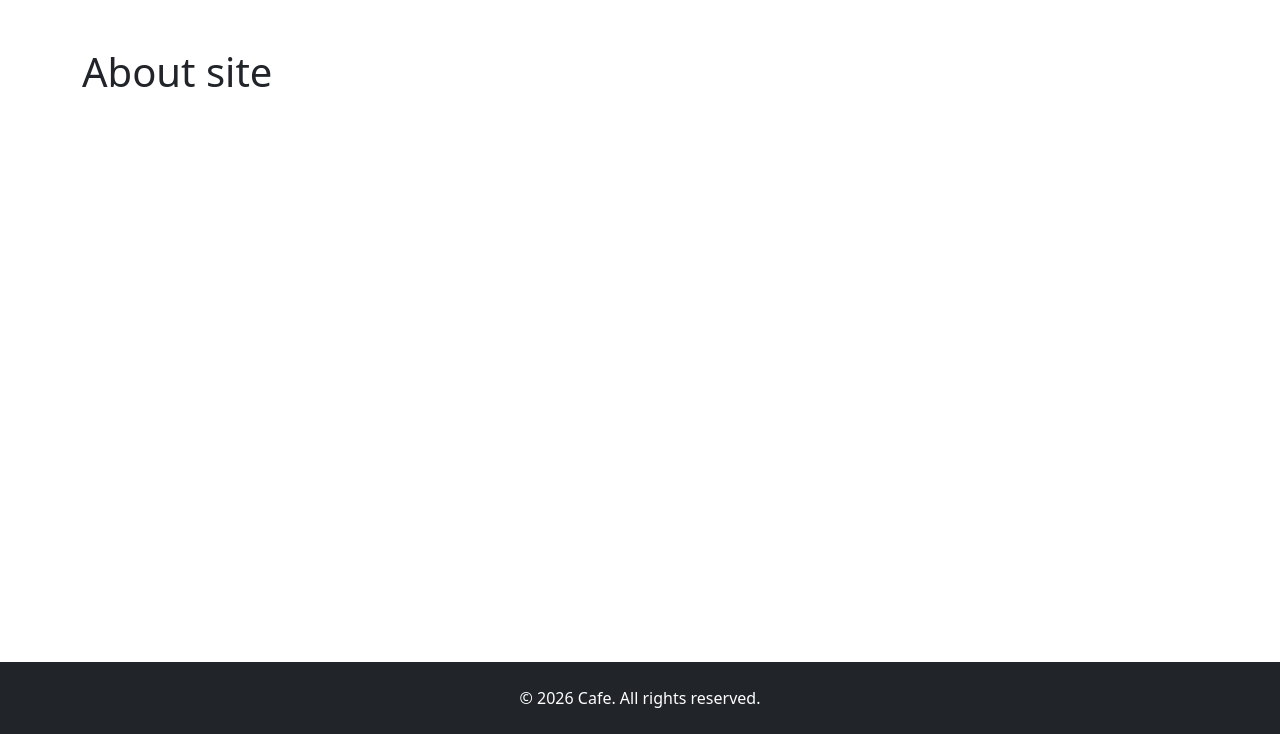
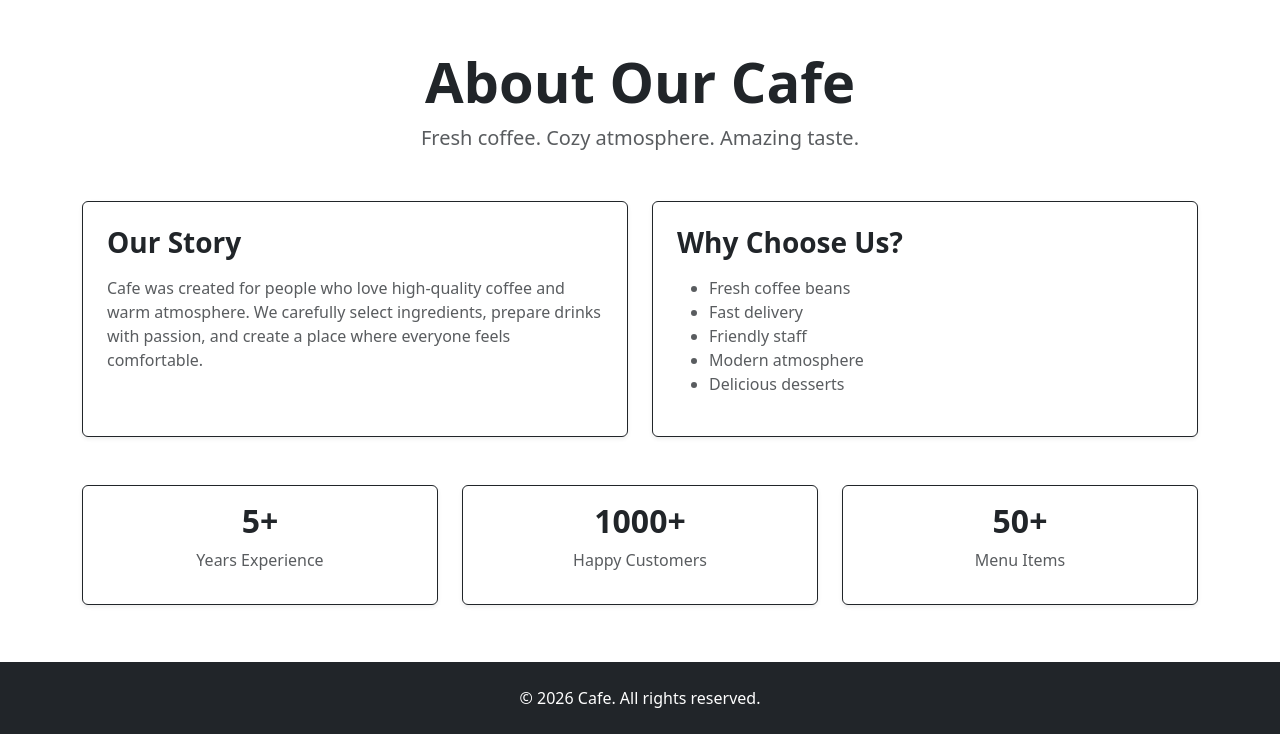
Before and after one commit to koakamn/cafe-management-system, a Django app: page /about/ in a window 1280 px wide. Shown: the part 66-800 px from the top of the page. Run offline with Django 5.2, Linux system fonts and the light colour scheme.

Commit message:
frontend upgrades

```diff
--- a/cafe/core/templates/core/about.html
+++ b/cafe/core/templates/core/about.html
@@ -1,5 +1,141 @@
-{%extends 'base.html'%}
+{% extends 'base.html' %}
 
-{%block content%}
-<h1>About site</h1>
-{%endblock%}
+{% block title %}About{% endblock %}
+
+{% block content %}
+
+<div class="text-center mb-5">
+
+    <h1 class="display-4 fw-bold">
+        About Our Cafe
+    </h1>
+
+    <p class="lead text-muted">
+        Fresh coffee. Cozy atmosphere. Amazing taste.
+    </p>
+
+</div>
+
+<div class="row g-4 mb-5">
+
+    <div class="col-md-6">
+
+        <div class="card h-100 shadow-sm border-dark">
+
+            <div class="card-body p-4">
+
+                <h3 class="fw-bold mb-3">
+                    Our Story
+                </h3>
+
+                <p class="text-muted">
+
+                    Cafe was created for people who love
+                    high-quality coffee and warm atmosphere.
+
+                    We carefully select ingredients,
+                    prepare drinks with passion,
+                    and create a place where everyone
+                    feels comfortable.
+
+                </p>
+
+            </div>
+
+        </div>
+
+    </div>
+
+    <div class="col-md-6">
+
+        <div class="card h-100 shadow-sm border-dark">
+
+            <div class="card-body p-4">
+
+                <h3 class="fw-bold mb-3">
+                    Why Choose Us?
+                </h3>
+
+                <ul class="text-muted">
+
+                    <li>Fresh coffee beans</li>
+                    <li>Fast delivery</li>
+                    <li>Friendly staff</li>
+                    <li>Modern atmosphere</li>
+                    <li>Delicious desserts</li>
+
+                </ul>
+
+            </div>
+
+        </div>
+
+    </div>
+
+</div>
+
+<div class="row text-center g-4">
+
+    <div class="col-md-4">
+
+        <div class="card border-dark shadow-sm">
+
+            <div class="card-body">
+
+                <h2 class="fw-bold">
+                    5+
+                </h2>
+
+                <p class="text-muted">
+                    Years Experience
+                </p>
+
+            </div>
+
+        </div>
+
+    </div>
+
+    <div class="col-md-4">
+
+        <div class="card border-dark shadow-sm">
+
+            <div class="card-body">
+
+                <h2 class="fw-bold">
+                    1000+
+                </h2>
+
+                <p class="text-muted">
+                    Happy Customers
+                </p>
+
+            </div>
+
+        </div>
+
+    </div>
+
+    <div class="col-md-4">
+
+        <div class="card border-dark shadow-sm">
+
+            <div class="card-body">
+
+                <h2 class="fw-bold">
+                    50+
+                </h2>
+
+                <p class="text-muted">
+                    Menu Items
+                </p>
+
+            </div>
+
+        </div>
+
+    </div>
+
+</div>
+
+{% endblock %}
--- a/cafe/menu/views.py
+++ b/cafe/menu/views.py
@@ -14,6 +14,7 @@ def menu_list(request):
     context={
         'products':products,
         'categories':categories,
+        'selected_category':category_id
     }
     return render(request, 'menu/menu_list.html', context)
 
```
Also changed, not shown: cafe/core/templates/core/contact.html (+90 -4 lines), cafe/menu/templates/menu/menu_list.html (+17 -3 lines), cafe/db.sqlite3, cafe/media/menu/CaffeMocha_RecipeHeader_848x539_2x.avif (added), cafe/media/menu/THUMB-VIDEO-2_rev1-56.avif (added), cafe/media/menu/dg-Tall-and-Creamy-Cheesecake-jumbo.jpg (added), cafe/media/menu/images_1.jpeg (added), cafe/media/menu/images_2.jpeg (added), cafe/media/menu/images_3.jpeg (added), cafe/media/menu/images_4.jpeg (added), cafe/media/menu/smcroissant_header2-1684179108915.webp (added).
